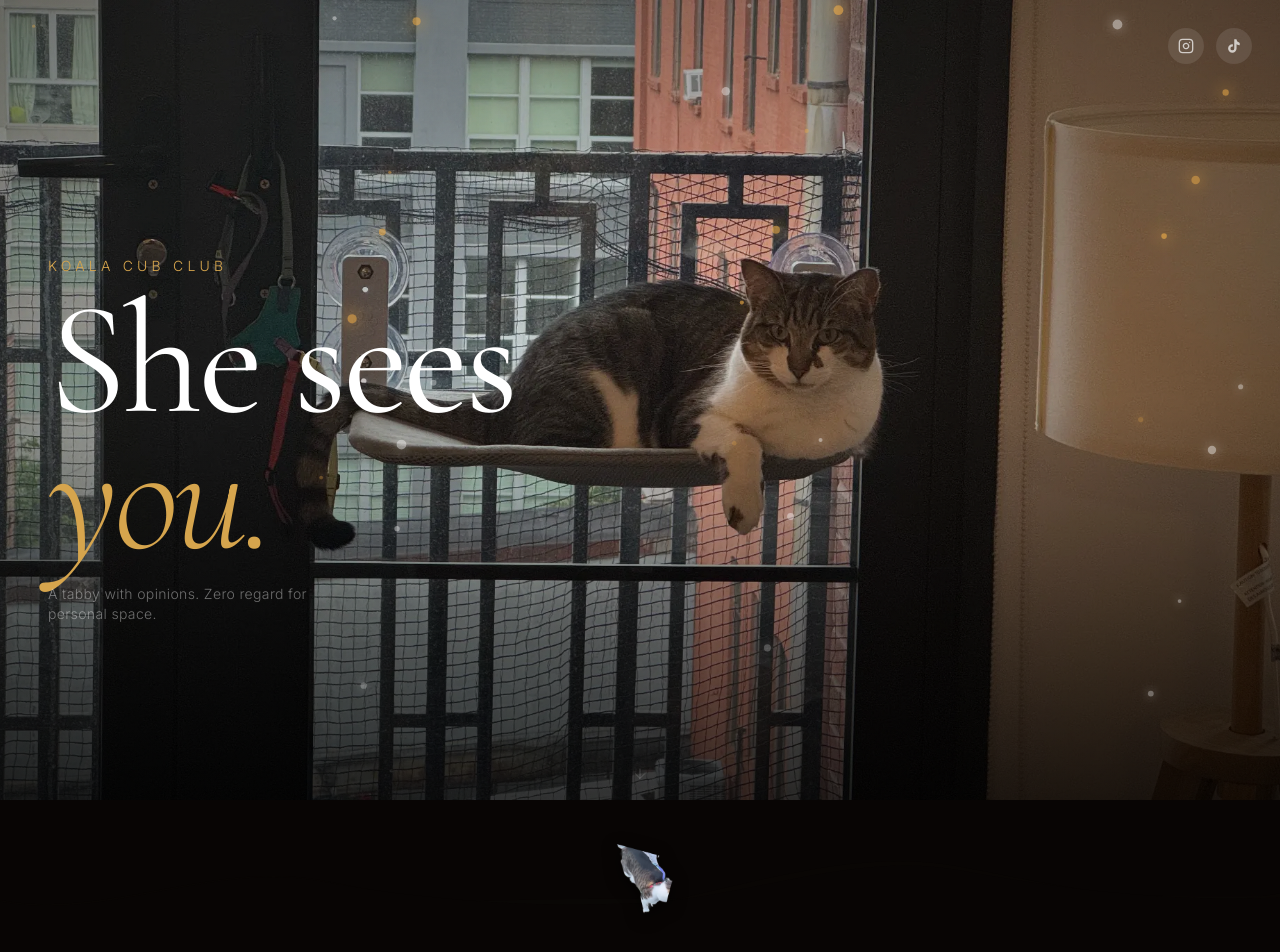
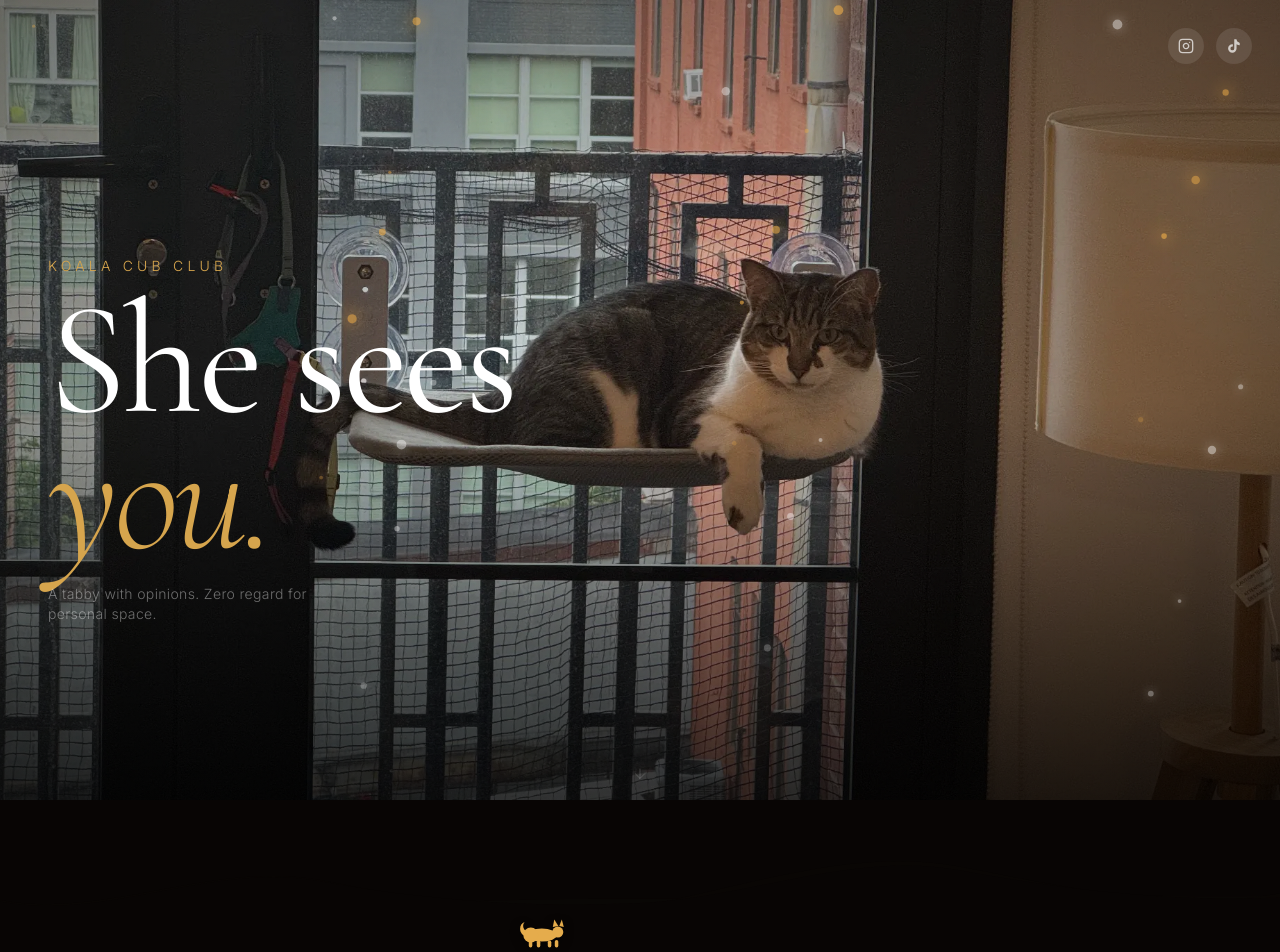
Before and after one commit to koalacubclub/web, a React (Vite) app: page / in a window 1280 px wide. Shown: the top 952 px of the page. Built offline with nearby package versions, Linux system fonts and the light colour scheme.

Commit message:
fix: replace floating photo koala with clean vector cat silhouette on wave

```diff
--- a/src/pages/Home.tsx
+++ b/src/pages/Home.tsx
@@ -16,7 +16,6 @@ import { TikTokIcon } from '@/components/TikTokIcon'
 
 // Assets (served from /public)
 const HERO_IMAGE = '/hero.webp'
-const KOALA_WALK_SPRITE = '/koala-walk.png'
 
 // Instagram reels. Posters live in /public/reels (downloaded from @koalacubclub);
 // each card links out to the reel on instagram.com. This is a point-in-time
@@ -303,38 +302,52 @@ function FixedHero() {
   )
 }
 
-// ─── WALKING KOALA SPRITE ───────────────────────────────────────────────
-function WalkingKoala() {
+// ─── WALKING CAT ────────────────────────────────────────────────────────
+// Clean side-profile silhouette (facing its direction of travel) that trots
+// along the wave crest — replaces the old photo cutout that looked out of place.
+function CatSilhouette({ className = '' }: { className?: string }) {
+  return (
+    <svg
+      viewBox="0 0 104 60"
+      className={className}
+      fill="currentColor"
+      aria-hidden="true"
+    >
+      {/* tail, curling up behind */}
+      <path d="M20 36 C4 36 2 12 16 8 C9 15 13 28 30 30 Z" />
+      {/* body */}
+      <ellipse cx="50" cy="34" rx="30" ry="13" />
+      {/* haunch */}
+      <circle cx="28" cy="34" r="15" />
+      {/* head */}
+      <circle cx="82" cy="28" r="11" />
+      {/* ears, two upright triangles with a valley between */}
+      <path d="M72 18 L75 3 L83 16 Z" />
+      <path d="M85 16 L90 3 L94 18 Z" />
+      {/* legs, mid-stride */}
+      <rect x="24" y="44" width="7" height="15" rx="3.5" />
+      <rect x="40" y="45" width="7" height="14" rx="3.5" />
+      <rect x="62" y="45" width="7" height="14" rx="3.5" />
+      <rect x="76" y="44" width="7" height="15" rx="3.5" />
+    </svg>
+  )
+}
+
+function WalkingCat() {
   return (
     <motion.div
-      className="absolute z-20 pointer-events-none"
-      style={{
-        bottom: '25%',
-        width: '90px',
-        height: '70px',
-      }}
+      className="absolute bottom-2 z-20 pointer-events-none text-[oklch(0.78_0.13_78)]"
+      style={{ width: '52px', height: '30px' }}
       animate={{
-        x: ['-100px', 'calc(100vw + 100px)'],
-        y: [0, -6, 0, -4, 0, -6, 0, -4, 0],
+        x: ['-80px', 'calc(100vw + 80px)'],
+        y: [0, -4, 0, -3, 0, -4, 0, -3, 0],
       }}
       transition={{
-        x: {
-          duration: 14,
-          repeat: Infinity,
-          ease: 'linear',
-        },
-        y: {
-          duration: 0.6,
-          repeat: Infinity,
-          ease: 'easeInOut',
-        },
+        x: { duration: 16, repeat: Infinity, ease: 'linear' },
+        y: { duration: 0.6, repeat: Infinity, ease: 'easeInOut' },
       }}
     >
-      <img
-        src={KOALA_WALK_SPRITE}
-        alt="Koala walking"
-        className="w-full h-full object-contain drop-shadow-[0_4px_8px_rgba(0,0,0,0.6)]"
-      />
+      <CatSilhouette className="w-full h-full drop-shadow-[0_3px_5px_rgba(0,0,0,0.5)]" />
     </motion.div>
   )
 }
@@ -343,8 +356,8 @@ function WalkingKoala() {
 function OrganicEdge() {
   return (
     <div className="relative w-full h-24 sm:h-32 lg:h-40 -mb-1">
-      {/* Koala walking along the wave */}
-      <WalkingKoala />
+      {/* Koala trotting along the wave */}
+      <WalkingCat />
       {/* Back wave — slower, offset animation */}
       <svg
         viewBox="0 0 1440 120"
```
Also changed, not shown: public/koala-walk.png (deleted).
